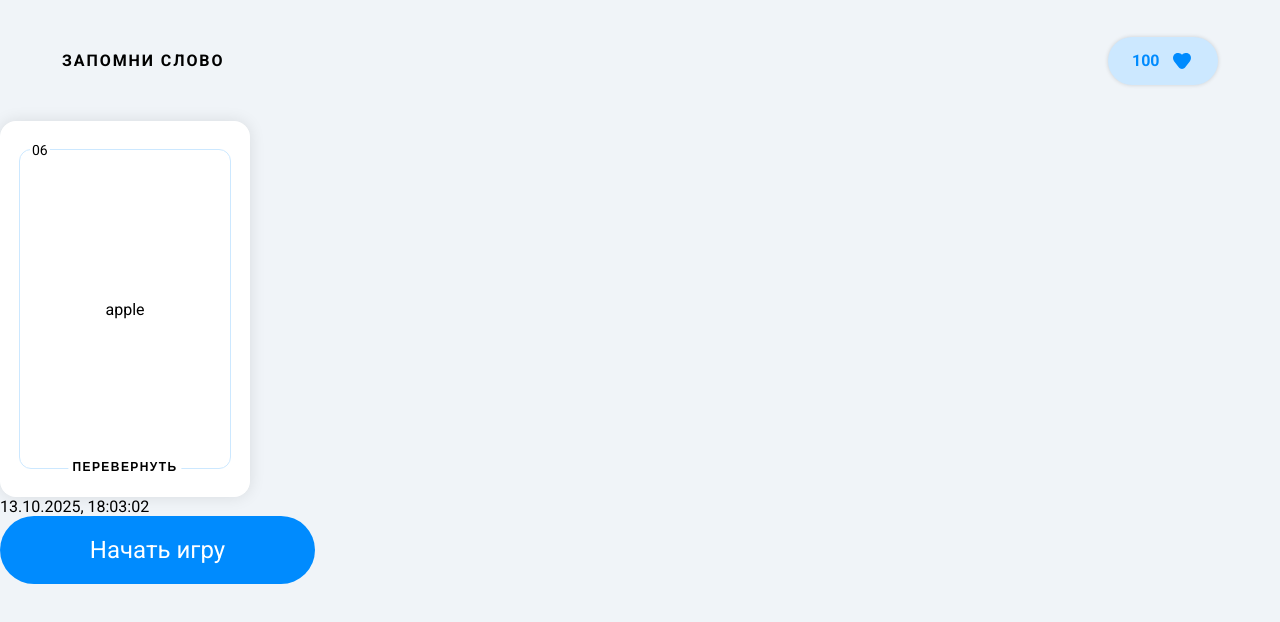
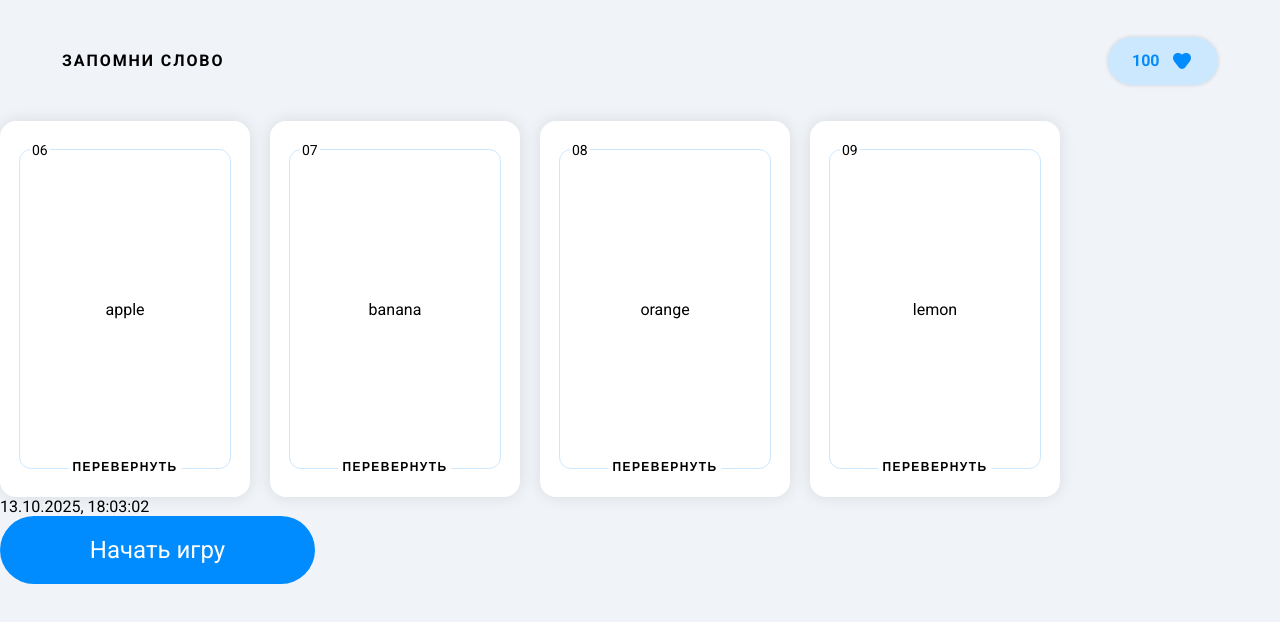
Before and after one commit to Surtt/vue-memo, a Vue app: page / in a window 1280 px wide. Shown: the top 622 px of the page. Built offline with nearby package versions, Linux system fonts and the light colour scheme.

Commit message:
feat: add cards and states

```diff
--- a/src/App.vue
+++ b/src/App.vue
@@ -4,36 +4,71 @@ import Header from "./components/header.vue";
 import Card from "./components/card.vue";
 import Button from "./components/button.vue";
 const date = new Date().toLocaleString("ru", { hour12: false });
-const isFlipped = ref(false);
+const activeId = ref(null);
 
-const card = ref({
+const cards = ref([
+	{
 		cardNumber: "06",
 		word: "apple",
 		translation: "яблоко",
 		state: "closed",
 		status: "pending",
-});
+	},
+	{
+		cardNumber: "07",
+		word: "banana",
+		translation: "банан",
+		state: "closed",
+		status: "pending",
+	},
+	{
+		cardNumber: "08",
+		word: "orange",
+		translation: "апельсин",
+		state: "closed",
+		status: "pending",
+	},
+	{
+		cardNumber: "09",
+		word: "lemon",
+		translation: "лимон",
+		state: "closed",
+		status: "pending",
+	},
+]);
 
-const handleToggleFlip = () => {
-	isFlipped.value = !isFlipped.value;
-	card.value.state = "opened";
+const handleToggleFlip = (cardNumber) => {
+	if (activeId.value === cardNumber) {
+		activeId.value = null;
+	} else {
+		activeId.value = cardNumber;
+	}
 };
 
-const changeStatus = (v) => {
-	card.value.status = v;
+const changeStatus = (cardNumber, v) => {
+	cards.value.find((card) => card.cardNumber === cardNumber).status = v;
 };
 </script>
 
 <template>
   <Header />
+  <div class="cards-wrapper">
     <Card
+      v-for="card in cards"
+      :key="card.cardNumber"
       v-bind="card"
-    :is-flipped="isFlipped"
-    @toggle-flip="handleToggleFlip"
-    @change-status="changeStatus"
+      :is-flipped="card.cardNumber === activeId"
+      @toggle-flip="handleToggleFlip(card.cardNumber)"
+      @change-status="changeStatus(card.cardNumber, $event)"
     />
+  </div>
   <div>{{ date }}</div>
   <Button>Начать игру</Button>
 </template>
 
-<style scoped></style>
+<style scoped>
+.cards-wrapper {
+  display: flex;
+  gap: 20px;
+}
+</style>
--- a/src/components/card.vue
+++ b/src/components/card.vue
@@ -15,13 +15,7 @@ const emit = defineEmits({
 	changeStatus: (v) => v === "success" || v === "fail",
 });
 
-const toggleFlip = (e) => {
-	const card = e.target.closest(".card");
-	if (card) {
-		card.classList.toggle("is-flipped");
-	}
-	emit("toggleFlip");
-};
+const toggleFlip = () => emit("toggleFlip");
 
 const markRight = () => emit("changeStatus", "success");
 
@@ -51,6 +45,14 @@ const markWrong = () => emit("changeStatus", "fail");
 
       <div class="face back">
         <div class="card-number">{{ props.cardNumber }}</div>
+        <div class="answer">
+          <IconWrong v-if="props.status === 'fail'" width="39" height="39" />
+          <IconSuccess
+            v-else-if="props.status === 'success'"
+            width="39"
+            height="39"
+          />
+        </div>
         <div class="word">{{ props.translation }}</div>
         <div class="btns">
           <button class="wrong-btn" type="button" @click="markWrong">
@@ -143,4 +145,11 @@ const markWrong = () => emit("changeStatus", "fail");
   background-color: transparent;
   cursor: pointer;
 }
+
+.answer {
+  position: absolute;
+  top: 0;
+  left: 50%;
+  transform: translate(-50%, -50%);
+}
 </style>
```
Lines whose indentation alone changed are shown as unchanged.
